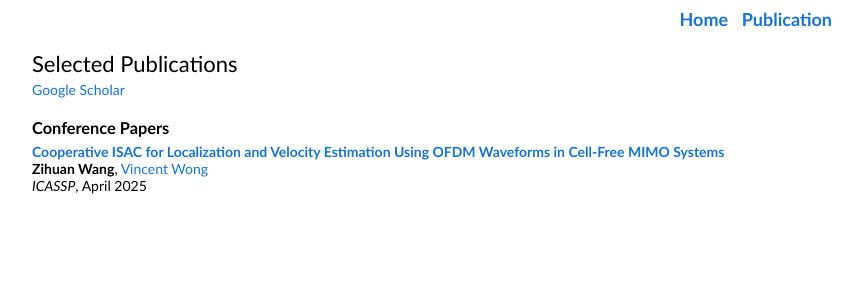
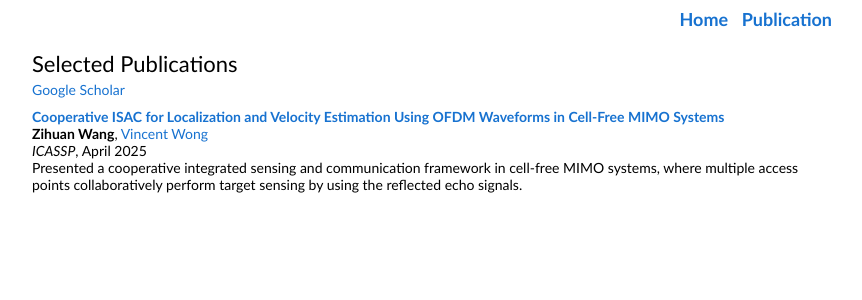
Before and after one commit to zihuanwang/zihuanwang.github.io, a Jekyll site: the page publication.html, which Jekyll copies as it is, in a window 1280 px wide. Shown: the top 300 px of the page, without its empty margins (208-1070 px from the left). Built offline with Jekyll 4.4.1, drawn with Linux system fonts in a browser that asks for light colours.

Commit message:
Update publication.html
Added a description for the publication and improved formatting.

```diff
--- a/publication.html
+++ b/publication.html
@@ -16,9 +16,9 @@
     <a href="publication.html">Publication</a>
   </div>
 
+  <!-- Page header -->
   <div style="width:100%; max-width:800px; margin:20px auto 10px auto;">
     <h2 style="margin:0;">Selected Publications</h2>
-
     <div style="margin-top:4px;">
       <a href="https://scholar.google.com/citations?user=9qvupvAAAAAJ">
         Google Scholar
@@ -26,8 +26,9 @@
     </div>
   </div>
 
-<div style="width:100%; max-width:800px; margin:20px auto;">
-  <h3 style="margin:14px 0 6px 0;">Conference Papers</h3>
+  <!-- Publications list -->
+  <div style="width:100%; max-width:800px; margin:0 auto;">
+  <div class="pub-list">
 
     <div class="pub">
       <a href="http://zihuanwang.github.io/files/WW-ICASSP-2025.pdf" class="papertitle">
@@ -39,10 +40,14 @@
         <br>
         <em>ICASSP</em>, April 2025
       </div>
+      <div class="pubdesc">
+        Presented a cooperative integrated sensing and communication framework in cell-free MIMO systems, where multiple access points collaboratively perform target sensing by using the reflected echo signals.
+      </div>
+    </div>
+
   </div>
 </div>
 
 
-
 </body>
 </html>
```
Lines whose indentation alone changed are shown as unchanged.
